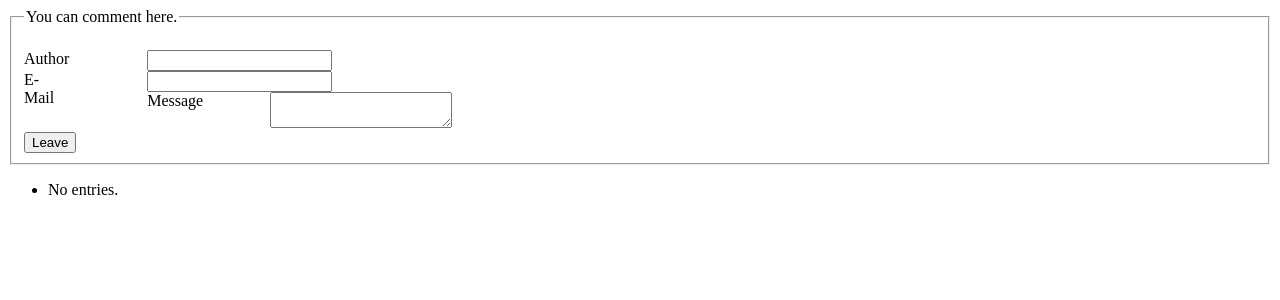
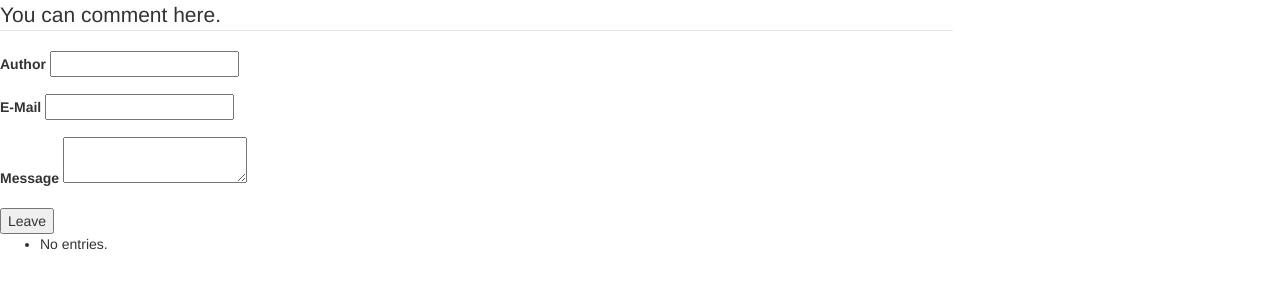
Before and after one commit to elleryq/FlaskPractice, a Flask app: page / in a window 1280 px wide. Shown: the top 300 px of the page. Run offline with Flask 2, Linux system fonts and the light colour scheme; data that the repository does not hold is empty; some libraries are stand-ins or nearby versions.

Commit message:
Apply bootstrap.

```diff
--- a/app5/templates/index.html
+++ b/app5/templates/index.html
@@ -1,31 +1,38 @@
-<!doctype html>
-<html>
+<!DOCTYPE html>
+<html lang="en">
 <head>
+    <meta charset="utf-8">
+    <meta http-equiv="X-UA-Compatible" content="IE=edge">
+    <meta name="viewport" content="width=device-width, initial-scale=1">
     <meta http-equiv="Content-Type" content="text/html; charset=UTF-8" />
     <title>Guestbook</title>
-<style>
-label {
-  float: left;
-  width: 10%;
-  }
-</style>
+    <link rel="stylesheet" href="//netdna.bootstrapcdn.com/bootstrap/3.1.1/css/bootstrap.min.css">
+    <link rel="stylesheet" href="//netdna.bootstrapcdn.com/bootstrap/3.1.1/css/bootstrap-theme.min.css">
 </head>
 <body>
-    <div id="commentArea">
-        <form method="POST" action="/">
+    <div id="container">
+        <div class="row">
+            <div class="col-md-9">
+                <form method="POST" action="/" role="form">
                     <fieldset>
                         <legend>You can comment here.</legend>
-            <br/>
                         {{ form.csrf_token }}
-            <label>{{ form.author.label }}</label> {{ form.author(size=20) }}
-            <br/>
-            <label>{{ form.email.label }}</label> {{ form.email }}
-            <br/>
-            <label>{{ form.message.label }}</label> {{ form.message }}
-            <br/>
+                        <div class="form-group">
+                        {{ form.author.label }} {{ form.author(size=20) }}
+                        </div>
+                        <div class="form-group">
+                        {{ form.email.label }} {{ form.email }}
+                        </div>
+                        <div class="form-group">
+                        {{ form.message.label }} {{ form.message }}
+                        </div>
                         {{ form.submit }}
+                    </fieldset>
                 </form>
             </div>
+        </div>
+        <div class="row">
+            <div class="col-md-9">
                 <ul>
                 {% for entry in entries %}
                 <li>{{ entry.author|safe }} posted on {{ entry.postedOn }} : {{ entry.message|safe }}
@@ -33,5 +40,8 @@ label {
                 <li>No entries.</li>
                 {% endfor %}
                 </ul>
+            </div>
+        </div>
+    </div>
 </body>
 </html>
```
Lines whose indentation alone changed are shown as unchanged.
